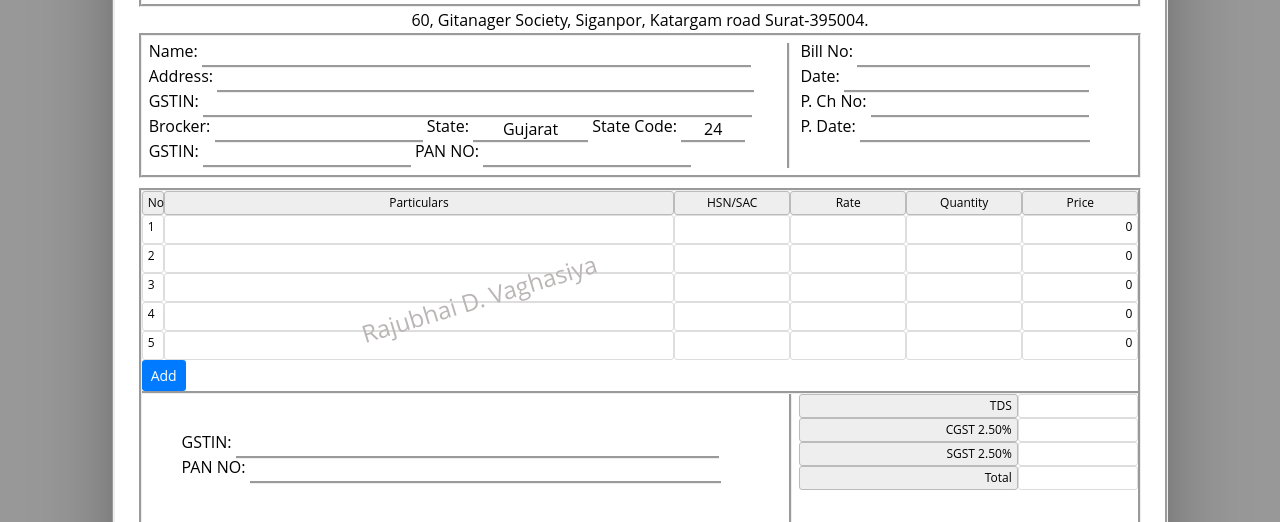
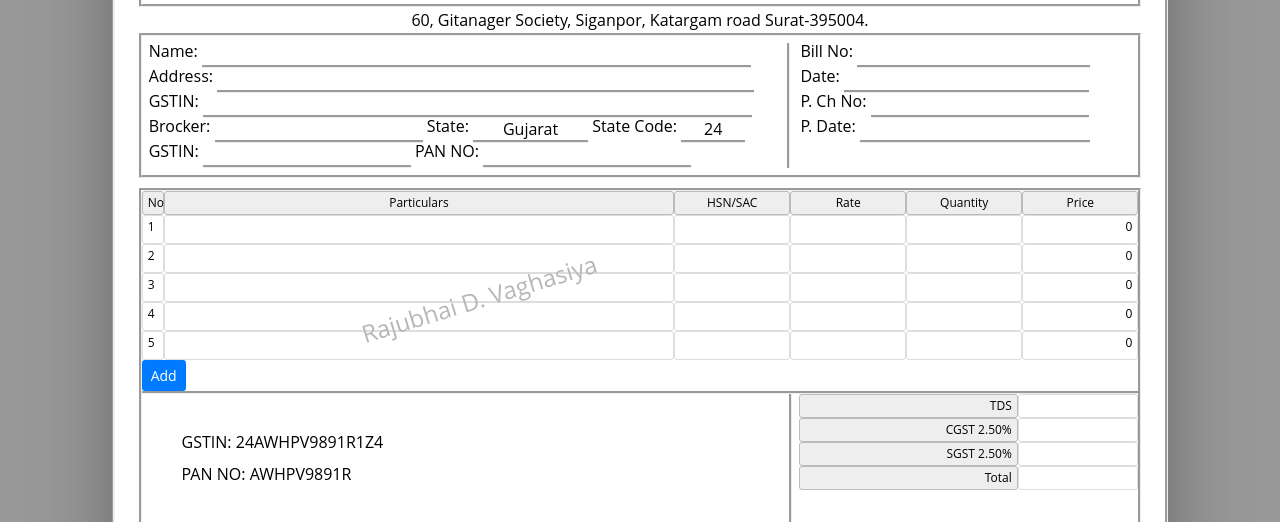
Before and after one commit to mangukiya-ketan/invoice-management, a plain HTML site: page index.html in a window 1280 px wide. Shown: the part 221-743 px from the top of the page. Drawn offline with nearby package versions, Linux system fonts and the light colour scheme.

Commit message:
added pan and GST number

```diff
--- a/index.html
+++ b/index.html
@@ -230,9 +230,13 @@
 					</div>
 					<div style="height:8%;width: 57%;padding:4%;border-right: groove;">
 						<label>GSTIN:</label>
-						<input type="text" style='border-bottom:groove;width: 85%'><br/>
+            <span>24AWHPV9891R1Z4</span>
+            <br>
+            <br>
+						<!-- <input type="text" style='border-bottom:groove;width: 85%'><br/> -->
 						<label>PAN NO:</label>
-						<input type="text" style='border-bottom:groove;width: 83%'><br/>
+            <span>AWHPV9891R</span>
+						<!-- <input type="text" style='border-bottom:groove;width: 83%'><br/> -->
 					</div>
 				</div>
 				<div>
```
